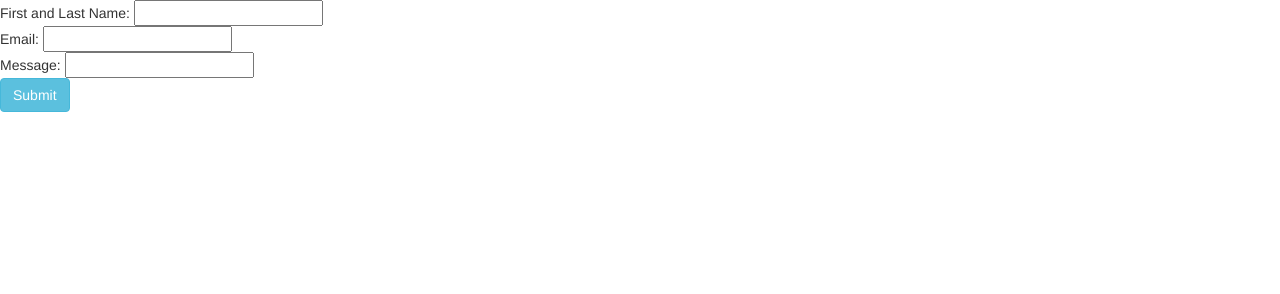
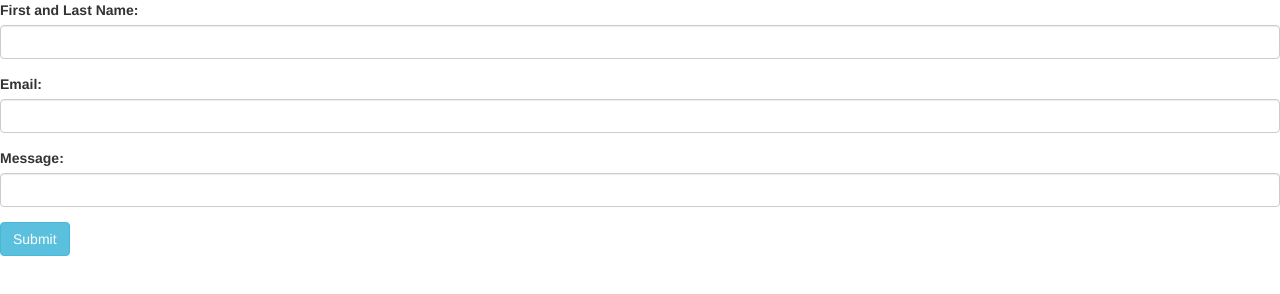
Before and after one commit to ecdemis123/form-validation, a website: page index.html in a window 1280 px wide. Drawn offline with nearby package versions, Linux system fonts and the light colour scheme.

Commit message:
[refactor] adds form styling for bootstrap

```diff
--- a/index.html
+++ b/index.html
@@ -7,13 +7,19 @@
   <link rel="stylesheet" href="./styles.css">
 </head>
 <body>
-  <form id="form">
-    First and Last Name:
-    <input type="text" name="name" id="name"><br>
-    Email:
-    <input type="text" name="email" id="email"><br>
-    Message:
-    <input type="text" name="message" id="message"><br>
+  <form id="form" role="form">
+    <div class="form-group">
+      <label for="name">First and Last Name:</label>
+      <input type="text" class="form-control" name="name" id="name">
+    </div>
+    <div class="form-group">
+      <label for="email">Email:</label>
+      <input type="email" class="form-control" name="email" id="email">
+    </div>
+    <div class="form-group">
+      <label for="message">Message:</label>
+      <input type="text" class="form-control" name="message" id="message">
+    </div>
     <button type="button" class="btn btn-info btn-md" id="submitButton">Submit</button>
   </form>
 
@@ -22,10 +28,10 @@
       <div class="modal-content">
         <div class="modal-header">
           <button type="button" class="close" data-dismiss="modal">&times;</button>
-          <h4 class="modal-title">Modal Header</h4>
+          <h4 class="modal-title">Let's keep your information secure!</h4>
         </div>
         <div class="modal-body">
-          <p>Some text in the modal.</p>
+          <p>Please do not include your Social Security Number or Credit Card information.</p>
         </div>
         <div class="modal-footer">
           <button type="button" class="btn btn-default" data-dismiss="modal">Close</button>
```
